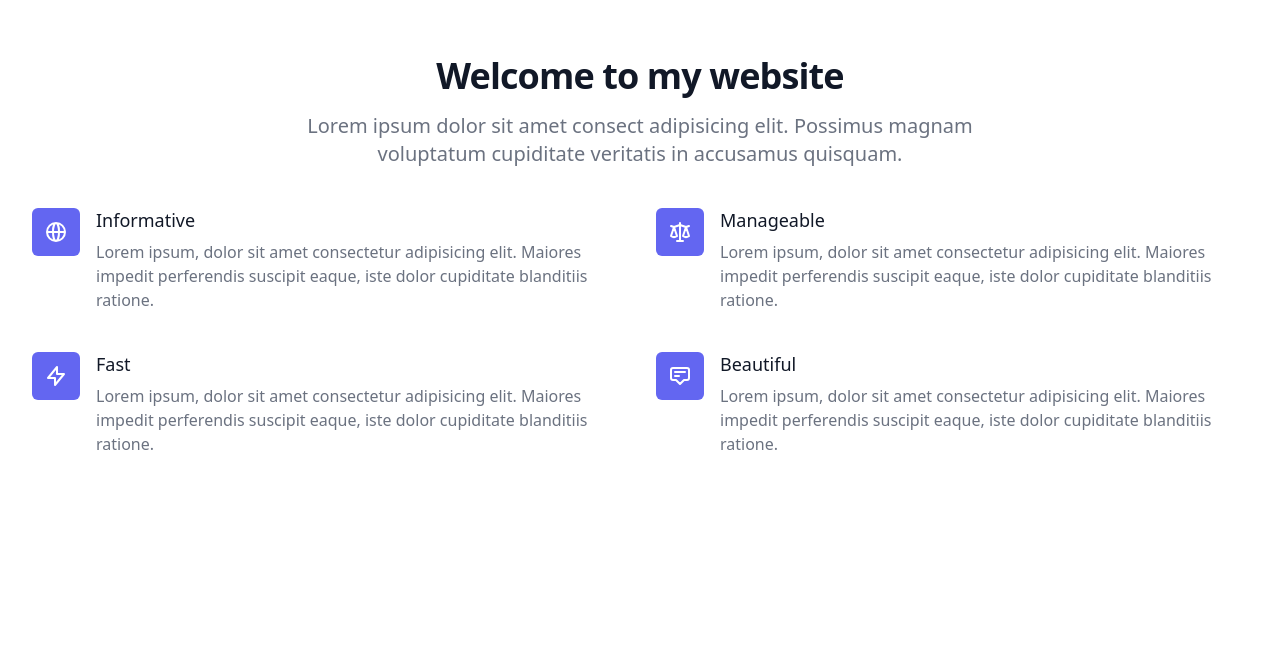
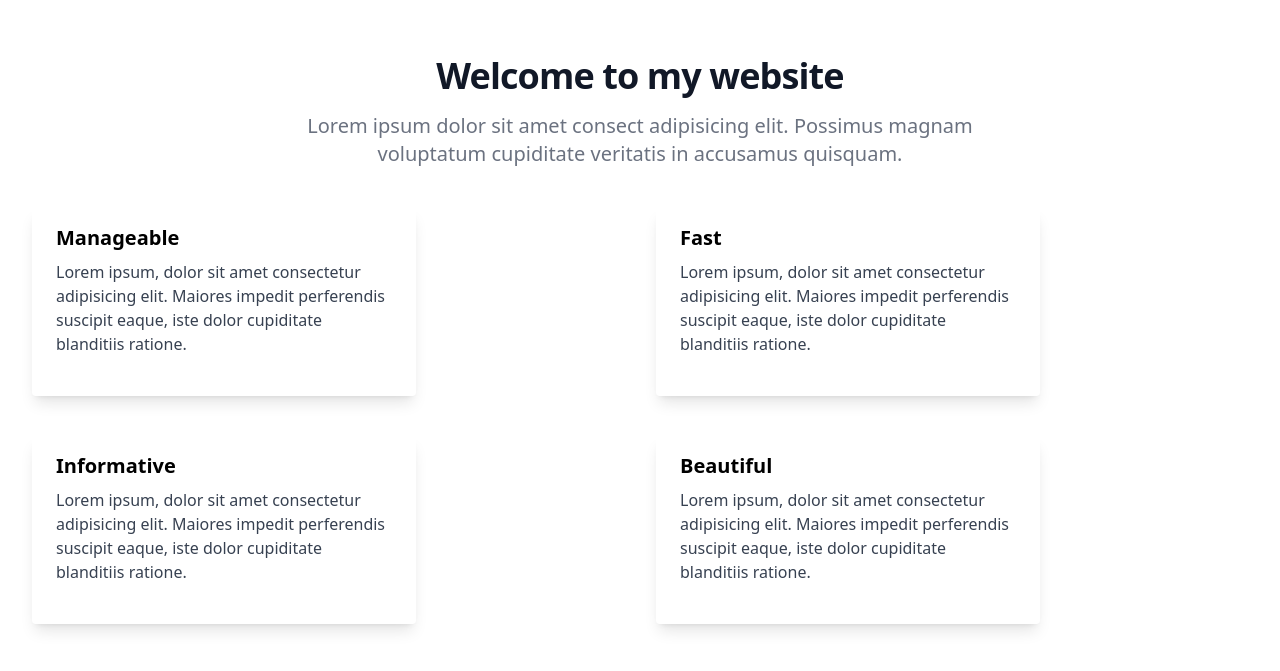
Before and after one commit to jonathanjacka/node_js_projects, a Node server app: page / in a window 1280 px wide. Shown: the part 72-743 px from the top of the page. Run offline with Node 20, Linux system fonts and the light colour scheme; some libraries are stand-ins or nearby versions.

Commit message:
Updated index display with dynamic data

```diff
--- a/web_app/middleware/error.js
+++ b/web_app/middleware/error.js
@@ -4,7 +4,7 @@ const errorHandler = (err, req, res, next) => {
   let error = { ...err };
 
   error.message = err.message;
-  debug(err.stack.red);
+  console.log(err.stack.red);
 
   error = new ErrorResponse(error.message, error.statusCode);
 
--- a/web_app/public/css/main.css
+++ b/web_app/public/css/main.css
@@ -497,6 +497,18 @@ Ensure the default browser behavior of the `hidden` attribute.
   margin-left: 4rem;
 }
 
+.mb-2 {
+  margin-bottom: 0.5rem;
+}
+
+.mr-2 {
+  margin-right: 0.5rem;
+}
+
+.inline-block {
+  display: inline-block;
+}
+
 .flex {
   display: flex;
 }
@@ -517,12 +529,20 @@ Ensure the default browser behavior of the `hidden` attribute.
   width: 1.5rem;
 }
 
+.w-full {
+  width: 100%;
+}
+
 .max-w-7xl {
   max-width: 80rem;
 }
 
 .max-w-2xl {
   max-width: 42rem;
+}
+
+.max-w-sm {
+  max-width: 24rem;
 }
 
 .items-center {
@@ -539,8 +559,20 @@ Ensure the default browser behavior of the `hidden` attribute.
   margin-bottom: calc(2.5rem * var(--tw-space-y-reverse));
 }
 
+.overflow-hidden {
+  overflow: hidden;
+}
+
 .rounded-md {
   border-radius: 0.375rem;
+}
+
+.rounded {
+  border-radius: 0.25rem;
+}
+
+.rounded-full {
+  border-radius: 9999px;
 }
 
 .bg-white {
@@ -551,6 +583,11 @@ Ensure the default browser behavior of the `hidden` attribute.
 .bg-indigo-500 {
   --tw-bg-opacity: 1;
   background-color: rgb(99 102 241 / var(--tw-bg-opacity));
+}
+
+.bg-gray-200 {
+  --tw-bg-opacity: 1;
+  background-color: rgb(229 231 235 / var(--tw-bg-opacity));
 }
 
 .p-6 {
@@ -565,6 +602,34 @@ Ensure the default browser behavior of the `hidden` attribute.
 .px-4 {
   padding-left: 1rem;
   padding-right: 1rem;
+}
+
+.px-6 {
+  padding-left: 1.5rem;
+  padding-right: 1.5rem;
+}
+
+.py-4 {
+  padding-top: 1rem;
+  padding-bottom: 1rem;
+}
+
+.px-3 {
+  padding-left: 0.75rem;
+  padding-right: 0.75rem;
+}
+
+.py-1 {
+  padding-top: 0.25rem;
+  padding-bottom: 0.25rem;
+}
+
+.pt-4 {
+  padding-top: 1rem;
+}
+
+.pb-2 {
+  padding-bottom: 0.5rem;
 }
 
 .text-3xl {
@@ -587,6 +652,11 @@ Ensure the default browser behavior of the `hidden` attribute.
   line-height: 1.5rem;
 }
 
+.text-sm {
+  font-size: 0.875rem;
+  line-height: 1.25rem;
+}
+
 .font-extrabold {
   font-weight: 800;
 }
@@ -597,6 +667,10 @@ Ensure the default browser behavior of the `hidden` attribute.
 
 .font-semibold {
   font-weight: 600;
+}
+
+.font-bold {
+  font-weight: 700;
 }
 
 .uppercase {
@@ -637,6 +711,17 @@ Ensure the default browser behavior of the `hidden` attribute.
 .text-indigo-600 {
   --tw-text-opacity: 1;
   color: rgb(79 70 229 / var(--tw-text-opacity));
+}
+
+.text-gray-700 {
+  --tw-text-opacity: 1;
+  color: rgb(55 65 81 / var(--tw-text-opacity));
+}
+
+.shadow-lg {
+  --tw-shadow: 0 10px 15px -3px rgb(0 0 0 / 0.1), 0 4px 6px -4px rgb(0 0 0 / 0.1);
+  --tw-shadow-colored: 0 10px 15px -3px var(--tw-shadow-color), 0 4px 6px -4px var(--tw-shadow-color);
+  box-shadow: var(--tw-ring-offset-shadow, 0 0 #0000), var(--tw-ring-shadow, 0 0 #0000), var(--tw-shadow);
 }
 
 @media (min-width: 640px) {
--- a/web_app/server.js
+++ b/web_app/server.js
@@ -28,35 +28,18 @@ if (process.env.NODE_ENV === 'development') {
   app.use(morgan('dev'));
 }
 
+//import routes
+const routes = require('./src/routes');
+
 //set static folder
 app.use(express.static(path.join(__dirname, 'public')));
 
-/**
- * @desc     Get home page
- * @route    GET /
- * @access   Public
- */
-app.get('/', (req, res) => {
-  res.status(200).render('index', {
-    pageTitle: 'Welcome!',
-  });
-});
-
-/**
- * @desc     Returns 404 on bad route request
- * @route    GET /{all errors}
- * @access   Public
- */
-app.use('/', (req, res) => {
-  res.status(404).render('error', {
-    pageTitle: 'Error',
-  });
-});
+//get routes
+app.use(routes);
 
 app.use(errorHandler);
 
 const PORT = process.env.PORT || 8080;
-
 const server = app.listen(PORT, () =>
   debug(
     colors.green.inverse(`Server is active on port ${PORT} - hello there...`)
--- /dev/null
+++ b/web_app/src/controllers/index.js
@@ -0,0 +1,25 @@
+const data = require('../models/data');
+
+/**
+ * @desc     Get home page
+ * @route    GET /
+ * @access   Public
+ */
+exports.getHomePage = (req, res, next) => {
+  res.status(200).render('index', {
+    pageTitle: 'Home | Welcome',
+    path: '/',
+    data,
+    hasData: data.length > 0,
+    activeHome: true,
+  });
+};
+
+/**
+ * @desc     Returns 404 on bad route request
+ * @route    GET /{all errors}
+ * @access   Public
+ */
+exports.getError = (req, res, next) => {
+  res.status(404).render('error', { pageTitle: 'Error' });
+};
--- a/web_app/src/views/index.hbs
+++ b/web_app/src/views/index.hbs
@@ -15,130 +15,22 @@
         <dl
           class='space-y-10 md:space-y-0 md:grid md:grid-cols-2 md:gap-x-8 md:gap-y-10'
         >
-          <div class='relative'>
-            <dt>
-              <div
-                class='absolute flex items-center justify-center h-12 w-12 rounded-md bg-indigo-500 text-white'
-              >
-                <!-- Heroicon name: outline/globe-alt -->
-                <svg
-                  class='h-6 w-6'
-                  xmlns='http://www.w3.org/2000/svg'
-                  fill='none'
-                  viewBox='0 0 24 24'
-                  stroke='currentColor'
-                  aria-hidden='true'
-                >
-                  <path
-                    stroke-linecap='round'
-                    stroke-linejoin='round'
-                    stroke-width='2'
-                    d='M21 12a9 9 0 01-9 9m9-9a9 9 0 00-9-9m9 9H3m9 9a9 9 0 01-9-9m9 9c1.657 0 3-4.03 3-9s-1.343-9-3-9m0 18c-1.657 0-3-4.03-3-9s1.343-9 3-9m-9 9a9 9 0 019-9'
-                  ></path>
-                </svg>
+
+          {{#each data}}
+            <div class='max-w-sm rounded overflow-hidden shadow-lg'>
+              <div class='px-6 py-4'>
+                <div class='font-bold text-xl mb-2'>{{this.name}}</div>
+                <p class='text-gray-700 text-base'>{{this.description}}</p>
               </div>
-              <p
-                class='ml-16 text-lg leading-6 font-medium text-gray-900'
-              >Informative</p>
-            </dt>
-            <dd class='mt-2 ml-16 text-base text-gray-500'>Lorem ipsum, dolor
-              sit amet consectetur adipisicing elit. Maiores impedit perferendis
-              suscipit eaque, iste dolor cupiditate blanditiis ratione.</dd>
-          </div>
+              <div class='px-6 pt-4 pb-2'></div>
+            </div>
 
-          <div class='relative'>
-            <dt>
-              <div
-                class='absolute flex items-center justify-center h-12 w-12 rounded-md bg-indigo-500 text-white'
-              >
-                <!-- Heroicon name: outline/scale -->
-                <svg
-                  class='h-6 w-6'
-                  xmlns='http://www.w3.org/2000/svg'
-                  fill='none'
-                  viewBox='0 0 24 24'
-                  stroke='currentColor'
-                  aria-hidden='true'
-                >
-                  <path
-                    stroke-linecap='round'
-                    stroke-linejoin='round'
-                    stroke-width='2'
-                    d='M3 6l3 1m0 0l-3 9a5.002 5.002 0 006.001 0M6 7l3 9M6 7l6-2m6 2l3-1m-3 1l-3 9a5.002 5.002 0 006.001 0M18 7l3 9m-3-9l-6-2m0-2v2m0 16V5m0 16H9m3 0h3'
-                  ></path>
-                </svg>
-              </div>
-              <p
-                class='ml-16 text-lg leading-6 font-medium text-gray-900'
-              >Manageable</p>
-            </dt>
-            <dd class='mt-2 ml-16 text-base text-gray-500'>Lorem ipsum, dolor
-              sit amet consectetur adipisicing elit. Maiores impedit perferendis
-              suscipit eaque, iste dolor cupiditate blanditiis ratione.</dd>
-          </div>
+            {{! End }}
 
-          <div class='relative'>
-            <dt>
-              <div
-                class='absolute flex items-center justify-center h-12 w-12 rounded-md bg-indigo-500 text-white'
-              >
-                <!-- Heroicon name: outline/lightning-bolt -->
-                <svg
-                  class='h-6 w-6'
-                  xmlns='http://www.w3.org/2000/svg'
-                  fill='none'
-                  viewBox='0 0 24 24'
-                  stroke='currentColor'
-                  aria-hidden='true'
-                >
-                  <path
-                    stroke-linecap='round'
-                    stroke-linejoin='round'
-                    stroke-width='2'
-                    d='M13 10V3L4 14h7v7l9-11h-7z'
-                  ></path>
-                </svg>
-              </div>
-              <p
-                class='ml-16 text-lg leading-6 font-medium text-gray-900'
-              >Fast</p>
-            </dt>
-            <dd class='mt-2 ml-16 text-base text-gray-500'>Lorem ipsum, dolor
-              sit amet consectetur adipisicing elit. Maiores impedit perferendis
-              suscipit eaque, iste dolor cupiditate blanditiis ratione.</dd>
-          </div>
+          {{/each}}
 
-          <div class='relative'>
-            <dt>
-              <div
-                class='absolute flex items-center justify-center h-12 w-12 rounded-md bg-indigo-500 text-white'
-              >
-                <!-- Heroicon name: outline/annotation -->
-                <svg
-                  class='h-6 w-6'
-                  xmlns='http://www.w3.org/2000/svg'
-                  fill='none'
-                  viewBox='0 0 24 24'
-                  stroke='currentColor'
-                  aria-hidden='true'
-                >
-                  <path
-                    stroke-linecap='round'
-                    stroke-linejoin='round'
-                    stroke-width='2'
-                    d='M7 8h10M7 12h4m1 8l-4-4H5a2 2 0 01-2-2V6a2 2 0 012-2h14a2 2 0 012 2v8a2 2 0 01-2 2h-3l-4 4z'
-                  ></path>
-                </svg>
-              </div>
-              <p
-                class='ml-16 text-lg leading-6 font-medium text-gray-900'
-              >Beautiful</p>
-            </dt>
-            <dd class='mt-2 ml-16 text-base text-gray-500'>Lorem ipsum, dolor
-              sit amet consectetur adipisicing elit. Maiores impedit perferendis
-              suscipit eaque, iste dolor cupiditate blanditiis ratione.</dd>
-          </div>
         </dl>
+
       </div>
     </div>
   </div>
```
Also changed, not shown: web_app/src/models/data.js (added, +26 -0 lines), web_app/src/routes/index.js (added, +8 -0 lines).
